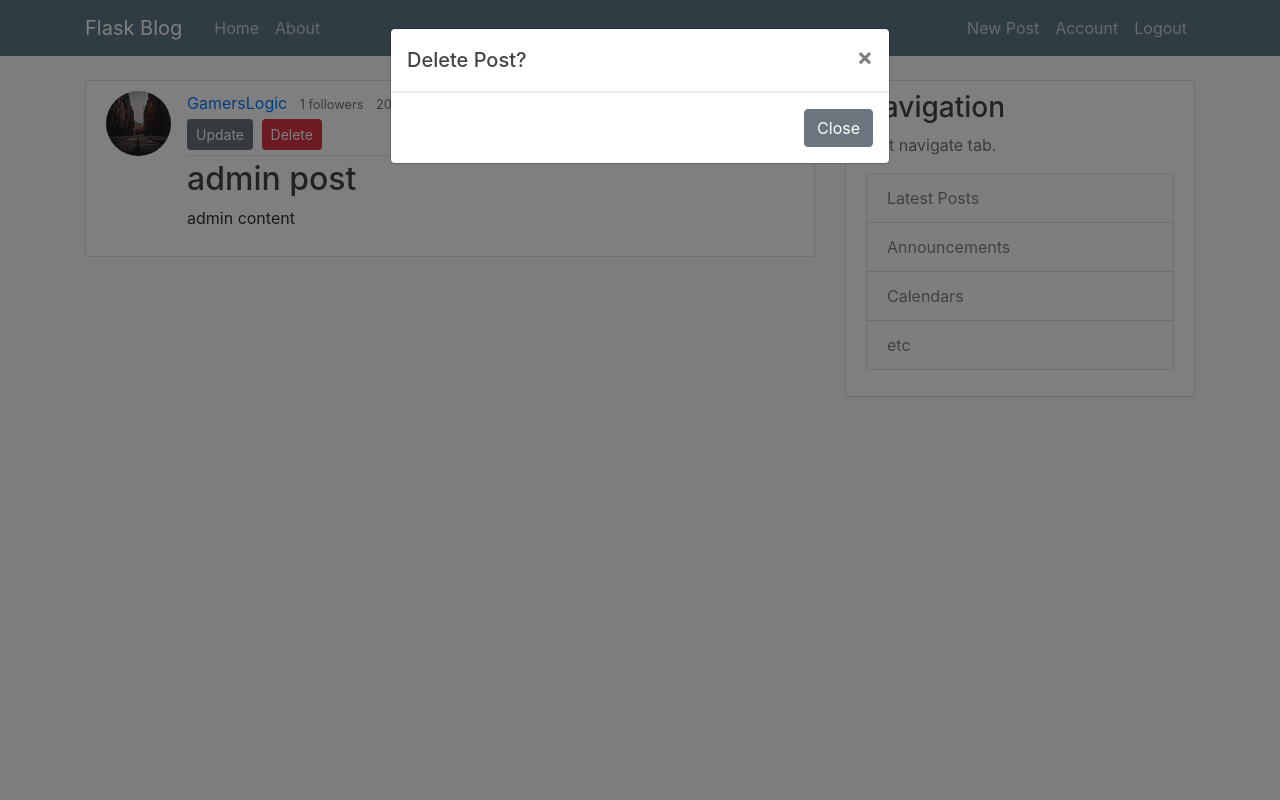
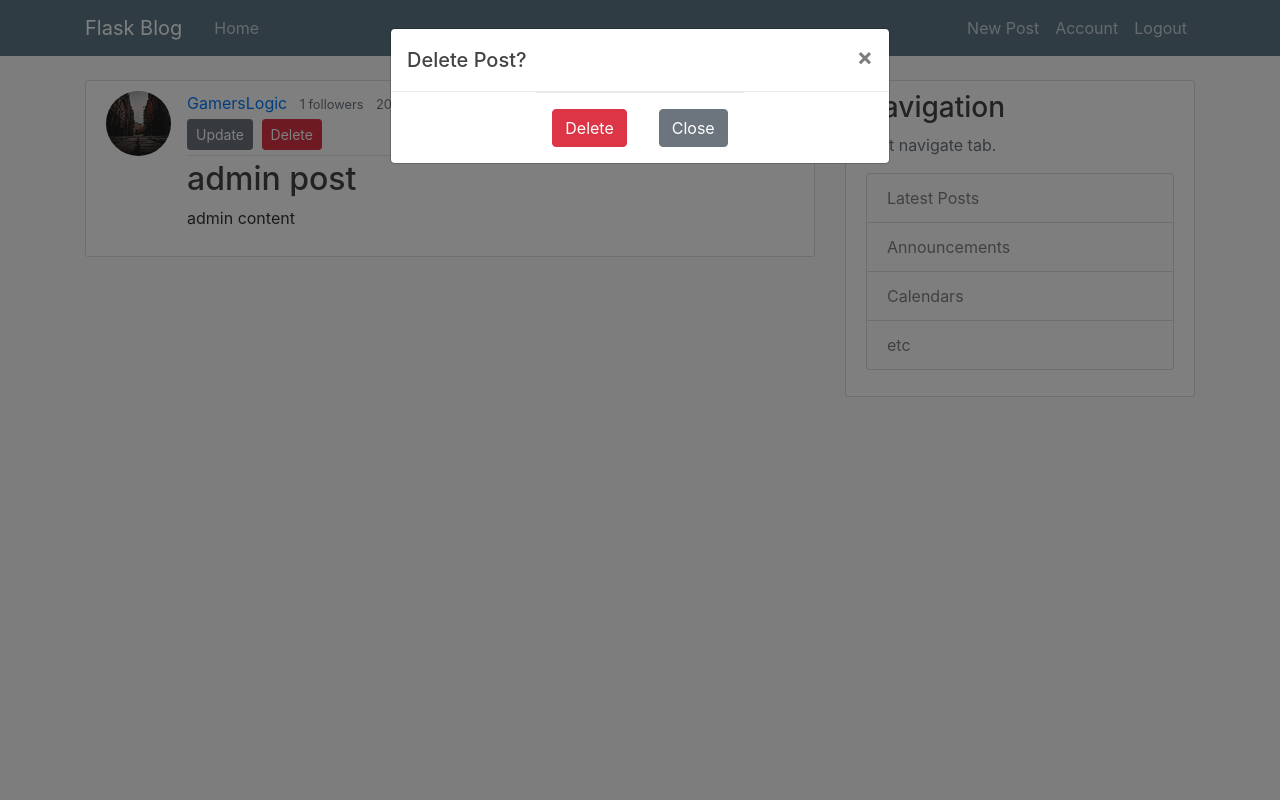
Before and after one commit to AhmedGebril/blog_post-, a Flask app: page /post/1 in a window 1280 px wide, after a click on "Delete". Run offline with Flask 2, Linux system fonts and the light colour scheme; a user stored in the database is signed in; data comes from the database, SQL or seed files in the repository; both versions use the stored data as it was after the commit; some libraries are stand-ins or nearby versions.

Commit message:
added the delete post button

```diff
--- a/flaskblog/forms.py
+++ b/flaskblog/forms.py
@@ -40,7 +40,7 @@ class UpdateAccountForm(FlaskForm):
                            validators=[DataRequired(), Length(min=2, max=20)])
     email = StringField('Email',
                         validators=[DataRequired(), Email()])
-    picture = FileField('Update Profile Picture', validators=[FileAllowed(['jpg', 'png'])])
+    picture_file = FileField('Update Profile Picture', validators=[FileAllowed(['jpg', 'png'])])
     submit = SubmitField('Update')
 
     def validate_username(self, username):
--- a/flaskblog/routes.py
+++ b/flaskblog/routes.py
@@ -86,9 +86,8 @@ def account():
     elif request.method == 'GET':
         form.username.data = current_user.username
         form.email.data = current_user.email
-    image_file = url_for('static', filename='profile_pics/' + current_user.image_file)
-    return render_template('account.html', title='Account',
-                           image_file=image_file, form=form)
+        image_file = url_for('static', filename='profile_pics/' + current_user.image_file)
+        return render_template('account.html', title='Account',image_file=image_file, form=form)
 
 
 @app.route("/post/new", methods=['GET', 'POST'])
--- a/flaskblog/templates/layout.html
+++ b/flaskblog/templates/layout.html
@@ -27,7 +27,6 @@
           <div class="collapse navbar-collapse" id="navbarToggle">
             <div class="navbar-nav mr-auto">
               <a class="nav-item nav-link" href="{{ url_for('home') }}">Home</a>
-              <a class="nav-item nav-link" href="{{ url_for('about') }}">About</a>
             </div>
             <!-- Navbar Right Side -->
             <div class="navbar-nav">
--- a/flaskblog/templates/post.html
+++ b/flaskblog/templates/post.html
@@ -34,9 +34,15 @@
             <span aria-hidden="true">&times;</span>
           </button>
         </div>
+        <form action="{{url_for('delete_post',post_id=post.id)}}" method="POST" class="d-flex justify-content-center">
         <div class="modal-footer">
-          <button type="button" class="btn btn-secondary" data-dismiss="modal">Close</button>
+          <input class="btn btn-danger" type="submit" value="Delete">
         </div>
+          <div class="modal-footer">
+            <button type="button" class="btn btn-secondary" data-dismiss="modal">Close</button>
+          </div>
+          </form>
+
       </div>
     </div>
   </div>
```
Also changed, not shown: instance/site.db.
